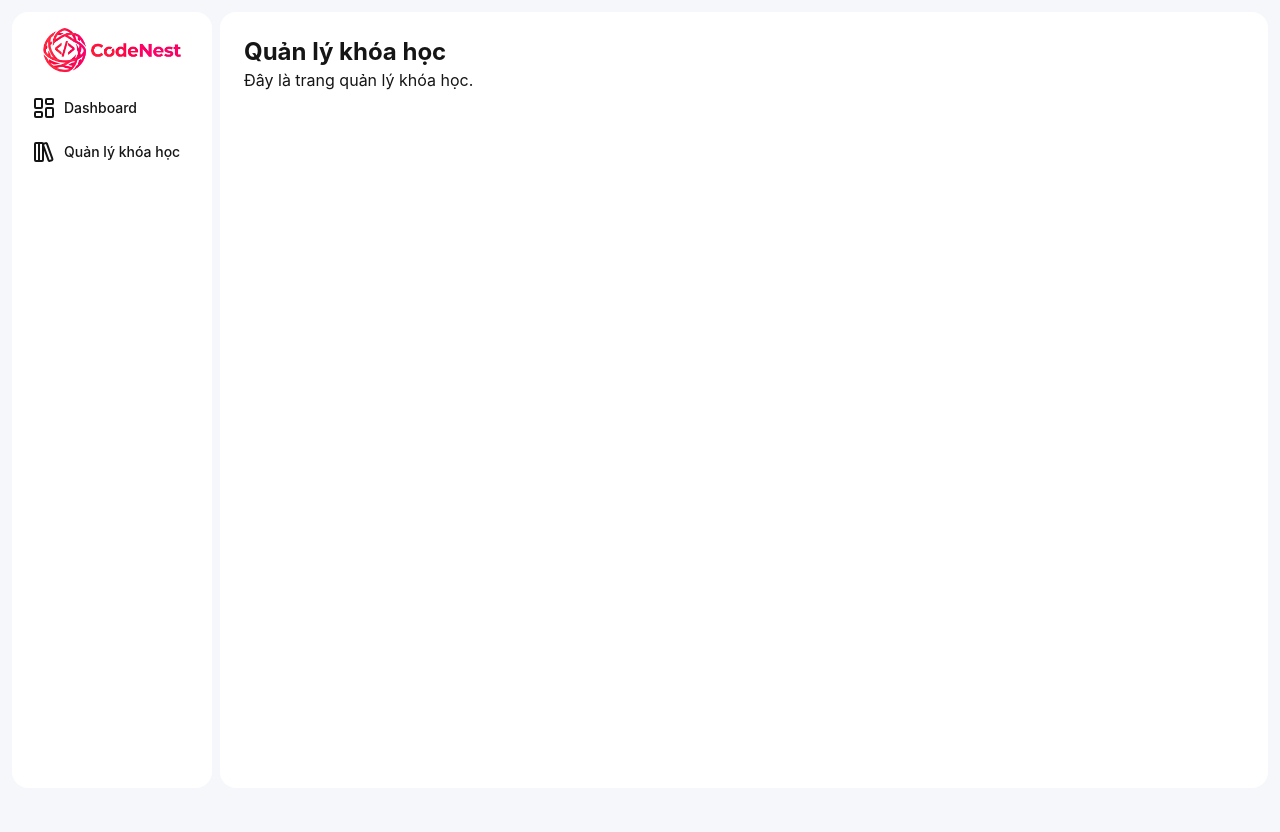
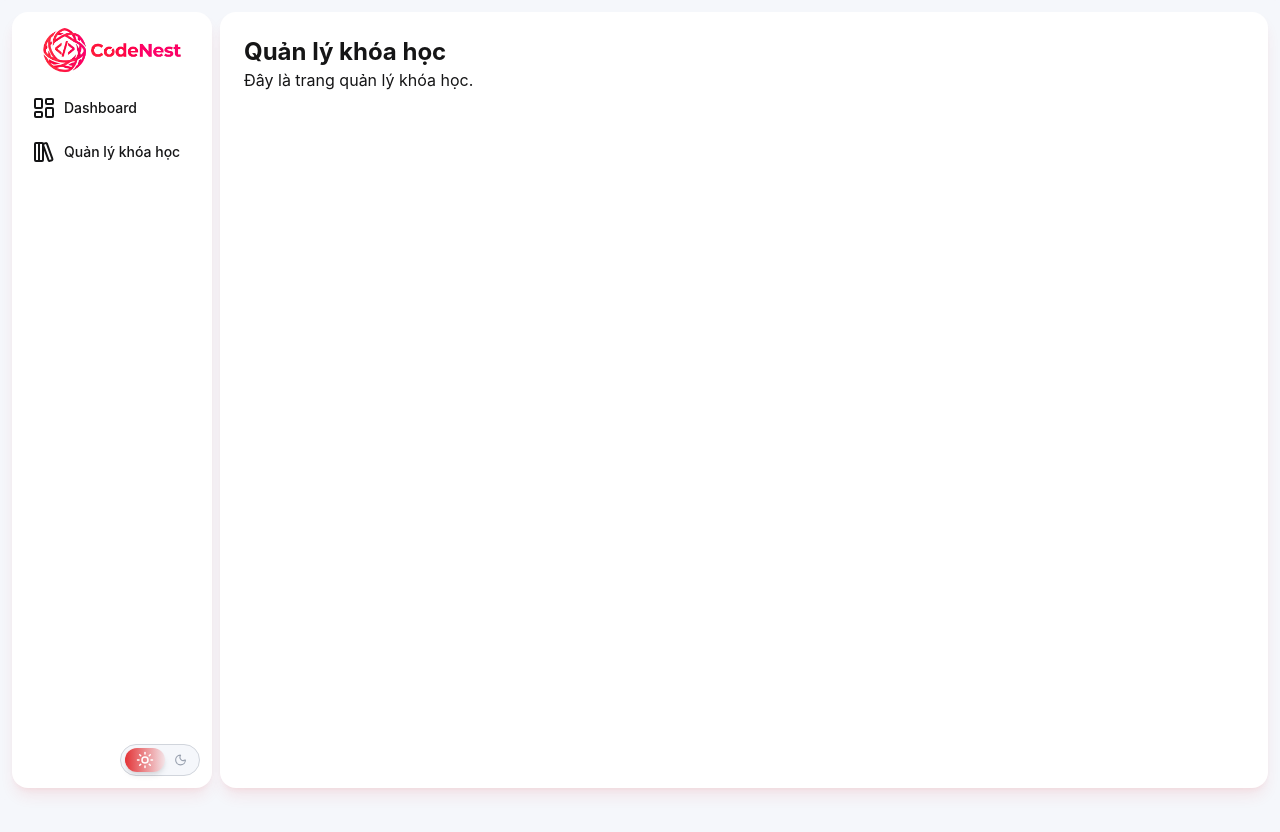
Before and after one commit to Thang612/fe_codenest, a React (Vite) app: page / in a window 1280 px wide. Shown: the top 832 px of the page. Built offline with nearby package versions, Linux system fonts and the light colour scheme.

Commit message:
add: toggle change dark/light mode

```diff
--- /dev/null
+++ b/src/common/ThemeToggle.tsx
@@ -0,0 +1,42 @@
+import { useState } from 'react';
+import { Sun, Moon } from 'lucide-react'; // Sử dụng thư viện icon lucide-react
+
+const ThemeToggle = () => {
+    const [isDark, setIsDark] = useState(false);
+
+    const toggleDarkMode = () => {
+        // Logic của bạn
+        document.documentElement.classList.toggle('dark');
+        setIsDark(!isDark);
+    };
+
+    return (
+        <div
+            onClick={toggleDarkMode}
+            className="relative flex items-center w-20 h-8 p-1 bg-bg rounded-full cursor-pointer transition-colors duration-300 border border-gray-300 dark:border-gray-600"
+        >
+            {/* Nút tròn trượt (Pill) */}
+            <div
+                className={`absolute w-10 h-6 bg-linear-to-r from-primary to-primary/10 rounded-full shadow-md transform transition-transform duration-300 flex items-center justify-center
+          ${isDark ? 'translate-x-8' : 'translate-x-0'}`}
+            >
+                {/* Icon bên trong nút đang active */}
+                {isDark ? (
+                    <Moon size={16} className="text-white fill-current" />
+                ) : (
+                    <Sun size={18} className="text-white" />
+                )}
+            </div>
+
+            {/* Icon nền khi không active */}
+            <div className="flex justify-between w-full px-2 items-center">
+                {!isDark && <div className="w-8"></div>} {/* Placeholder */}
+                <Sun size={18} className={`text-gray-400 ${!isDark ? 'invisible' : 'visible'}`} />
+                <Moon size={16} className={`text-gray-400 ${isDark ? 'invisible' : 'visible'}`} />
+                {isDark && <div className="w-8"></div>} {/* Placeholder */}
+            </div>
+        </div>
+    );
+};
+
+export default ThemeToggle;
--- a/src/layout/Mainlayout.tsx
+++ b/src/layout/Mainlayout.tsx
@@ -1,7 +1,7 @@
 
 const Mainlayout = ({ children }: { children: React.ReactNode }) => {
     return (
-        <section className='bg-surface rounded-2xl h-full p-6'>
+        <section className='bg-surface rounded-2xl h-full p-6  shadow-lg shadow-primary/10'>
             {children}
         </section>
     )
--- a/src/layout/SideBar.tsx
+++ b/src/layout/SideBar.tsx
@@ -1,9 +1,10 @@
 import { LayoutDashboard, LibraryBig } from 'lucide-react'
 import LogoCodeNest from '../assets/logo_codenest.png'
+import ThemeToggle from '../common/ThemeToggle'
 
 const SideBar = () => {
     return (
-        <aside className='bg-surface h-full rounded-2xl flex flex-col  justify-between items-center '>
+        <aside className='bg-surface h-full rounded-2xl flex flex-col  justify-between items-center shadow-lg shadow-primary/10 '>
             <div className='h-full'>
                 <img src={LogoCodeNest} className="mt-2 w-[70%] mx-auto" alt="CodeNest Logo" />
                 <div className='h-full mt-2 w-full   flex flex-col gap-1'>
@@ -30,7 +31,9 @@ const SideBar = () => {
                 </div>
             </div>
 
-            <div className='h-fit w-full bg-red-600'></div>
+            <div className='h-fit w-full flex justify-end mr-6  mb-3'>
+                <ThemeToggle />
+            </div>
         </aside>
     )
 }
--- a/src/pages/CourseManage.tsx
+++ b/src/pages/CourseManage.tsx
@@ -1,11 +1,13 @@
 import Mainlayout from "../layout/Mainlayout"
 
 const CourseManage = () => {
+
     return (
         <Mainlayout>
             <div>
                 <h1 className="text-2xl font-bold">Quản lý khóa học</h1>
                 <p>Đây là trang quản lý khóa học.</p>
+
             </div>
         </Mainlayout>
     )
```
